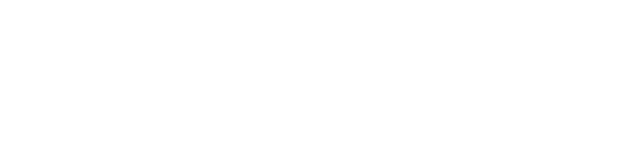
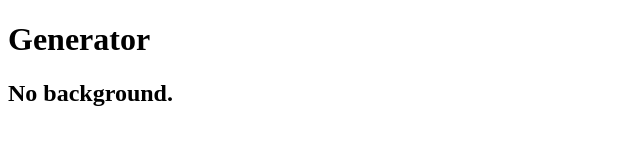
Before and after one commit to the0ninjas/background-generator, a website: page index.html in a window 1280 px wide. Shown: the whole page, without its empty margins (0-640 px from the left). Drawn offline with Linux system fonts and the light colour scheme.

Commit message:
No background

```diff
--- a/index.html
+++ b/index.html
@@ -7,6 +7,7 @@
     <title>Document</title>
 </head>
 <body>
-
+    <h1>Generator</h1>
+    <h2>No background.</h2>
 </body>
 </html>
```
